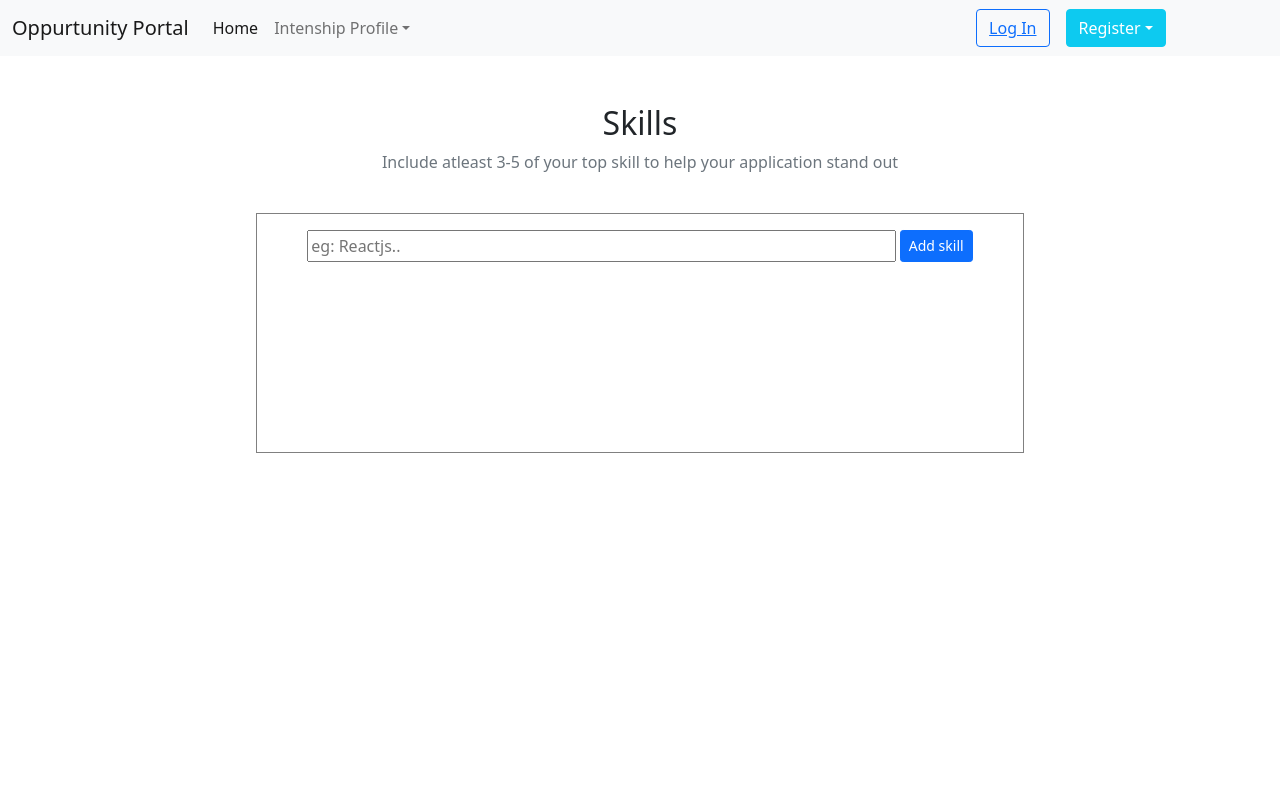
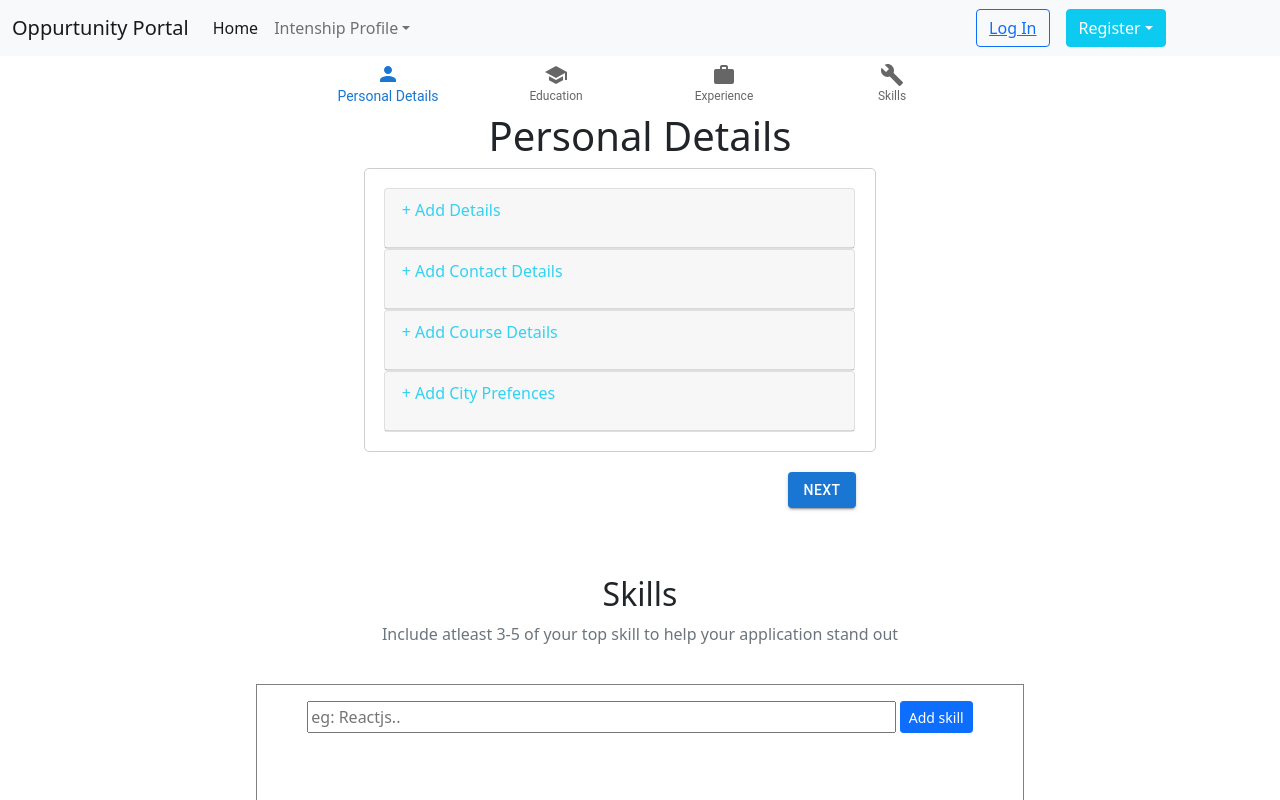
Before and after one commit to Umang-IIT/Oppurtunity-Portal, a React (Create React App) app: page /skills in a window 1280 px wide. Shown: the top 800 px of the page. Built offline with nearby package versions, Linux system fonts and the light colour scheme.

Commit message:
combined all sections of form

```diff
--- a/package.json
+++ b/package.json
@@ -5,6 +5,7 @@
     "dependencies": {
         "@emotion/react": "^11.7.0",
         "@emotion/styled": "^11.6.0",
+        "@mui/icons-material": "^5.2.0",
         "@mui/material": "^5.2.1",
         "@testing-library/jest-dom": "^5.15.1",
         "@testing-library/react": "^11.2.7",
--- a/src/App.js
+++ b/src/App.js
@@ -9,11 +9,13 @@ import Personal from "./components/Personal.jsx";
 import Education from "./components/Education.jsx";
 import Footer from "./components/Footer.jsx";
 import Home from "./components/Home.jsx";
+import Form from "./components/Form.jsx";
 
 function App() {
   return (
     <Router>
       <Navbar />
+      <Form />
       <Routes>
         <Route path="/signup" element={<Signup />} />{" "}
         <Route path="/" element={<Home />} />{" "}
--- a/src/components/Education.jsx
+++ b/src/components/Education.jsx
@@ -200,9 +200,6 @@ const Education = () => {
                         </Accordion.Collapse>
                     </Card>
                 </Accordion>
-                <div className="ms-auto mt-2 margin text-end me-3">
-                 <Button variant="outlined"  className= " btn btn-primary ">Next</Button>
-                </div>
 
 
             </div>
--- /dev/null
+++ b/src/components/Form.jsx
@@ -0,0 +1,70 @@
+import React from "react";
+import Education from "./Education";
+import Experience from "./Experience";
+import Skill from "./skills";
+import Personal from "./Personal";
+import BottomNavigation from "@mui/material/BottomNavigation";
+import BottomNavigationAction from "@mui/material/BottomNavigationAction";
+import SchoolIcon from "@mui/icons-material/School";
+import BuildIcon from "@mui/icons-material/Build";
+import WorkIcon from "@mui/icons-material/Work";
+import PersonIcon from "@mui/icons-material/Person";
+import Person from "@mui/icons-material/Person";
+import Stack from "@mui/material/Stack";
+import Button from "@mui/material/Button";
+import { display } from "@mui/system";
+
+function Form() {
+  const [value, setValue] = React.useState(0);
+
+  function Next(){
+      setValue(value+1);
+  }
+  function Prev(){
+    setValue(value-1);
+  }
+  function Submit(){
+      document.getElementById("resume").submit();
+  }
+
+
+  return (
+    <form id="resume" action="/">
+      <BottomNavigation
+        showLabels
+        value={value}
+        onChange={(event, newValue) => {
+          setValue(newValue);
+        }}
+      >
+        <BottomNavigationAction label="Personal Details" icon={<Person />} />
+        <BottomNavigationAction label="Education" icon={<SchoolIcon />} />
+        <BottomNavigationAction label="Experience" icon={<WorkIcon />} />
+        <BottomNavigationAction label="Skills" icon={<BuildIcon />} />
+      </BottomNavigation>
+      <span style={value == 0 ? { display: "block" } : { display: "none" }}>
+        <Personal />
+      </span>
+      <span style={value == 1 ? { display: "block" } : { display: "none" }}>
+        <Education />
+      </span>
+      <span style={value == 2 ? { display: "block" } : { display: "none" }}>
+        <Experience />
+      </span>
+      <span style={value == 3 ? { display: "block" } : { display: "none" }}>
+        <Skill />
+      </span>
+      <div className="container">
+        <div className="container1" style={{border: "0px"}}>
+        <Stack justifyContent="space-between" direction="row">
+          <span style={(value==0)?{visibility:"hidden"}:{display: "block"}}><Button onClick={Prev} variant="contained">Back</Button></span>
+          <span style={(value==3)?{display: "none"}:{display: "block"}}><Button onClick={Next} variant="contained">Next</Button></span>
+          <span style={(value==3)?{display: "block"}:{display: "none"}}><Button onClick={Submit}  variant="contained">Submit</Button></span>
+        </Stack>
+        </div>
+      </div>
+    </form>
+  );
+}
+
+export default Form;
--- a/src/components/Personal.jsx
+++ b/src/components/Personal.jsx
@@ -180,9 +180,6 @@ const Personal = () => {
                         </Accordion.Collapse>
                     </Card>
                 </Accordion>
-                <div className="ms-auto mt-2 margin text-end me-3">
-                 <Button variant="outlined"  className= " btn btn-primary ">Save & Next</Button>
-                </div>
 
 
             </div>
--- a/src/components/skills.jsx
+++ b/src/components/skills.jsx
@@ -16,7 +16,7 @@ const Skills = () => {
 
     }
     let tskill;
-    if (skills.length != 0) {
+    if (skills.length !== 0) {
         tskill = (skills.map(item => {
             return (
 
```
Also changed, not shown: 1 other file (tests, documents, lock files or other folders).
